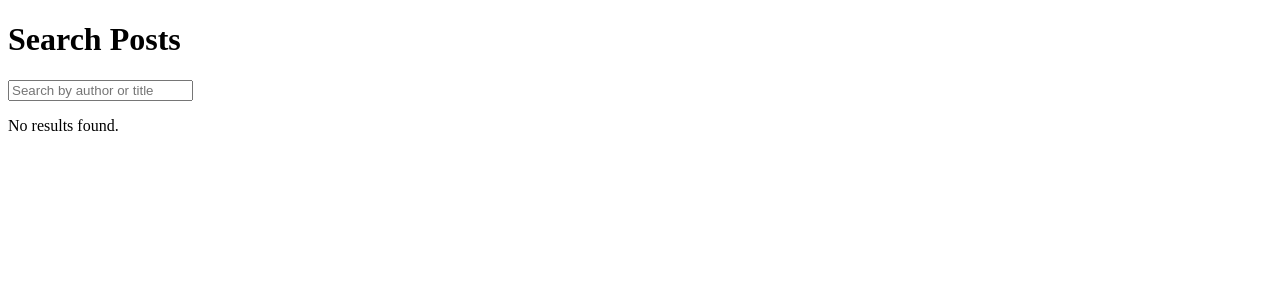
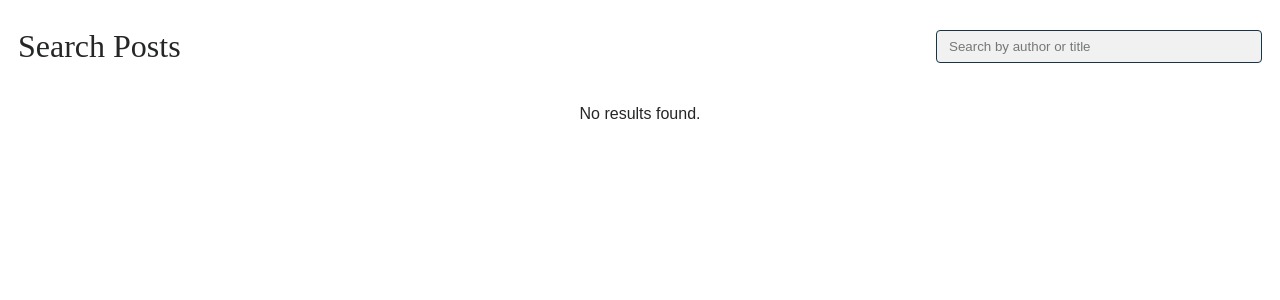
Before and after one commit to u24569624/IMY210-A3, a Nuxt app in the folder blog/: page /search in a window 1280 px wide. Shown: the top 300 px of the page. Built offline with nearby package versions, Linux system fonts and the light colour scheme.

Commit message:
Added changes to the general CSS again

```diff
--- a/blog/components/PostCard.vue
+++ b/blog/components/PostCard.vue
@@ -1,17 +1,4 @@
-<!-- blog/components/PostCard.vue -->
-<!-- Chloe [Your Surname], u24569624 -->
-<template>
-  <div v-if="post && post.documentId" class="post-card">
-    <h2>{{ post.title }}</h2>
-    <p><strong>Author:</strong> {{ post.author }}</p>
-    <p>{{ post.Snippet }}</p>
-    <nuxt-link :to="`/posts/${post.documentId}`">Read More</nuxt-link>
-  </div>
-  <div v-else class="post-card">
-    <p>Post data unavailable</p>
-  </div>
-</template>
-
+<!-- Chloe Kruger, u24569624 -->
 <script>
 export default {
   props: {
@@ -23,3 +10,79 @@ export default {
   },
 };
 </script>
+
+<template>
+  <div v-if="post && post.documentId" class="post-card">
+    <h2>{{ post.title }}</h2>
+    <p id="author">Author: {{ post.author }}</p>
+    <p>{{ post.Snippet }}</p>
+    <nuxt-link :to="`/posts/${post.documentId}`">Read More</nuxt-link>
+  </div>
+  <div v-else class="post-card">
+    <p>Post data unavailable</p>
+  </div>
+</template>
+
+<style scoped>
+p {
+  font-family: "Source Sans 3", sans-serif;
+  font-optical-sizing: auto;
+  font-weight: 100;
+  font-style: normal;
+  color: #252627;
+  margin: 0.5em 0;
+}
+
+h2 {
+  font-family: "Bitter", serif;
+  font-optical-sizing: auto;
+  font-weight: 300;
+  font-style: normal;
+  font-size: 180%;
+  margin: 0.5%;
+  color: #252627;
+}
+
+#author{
+  color: #8f8f8f;
+}
+
+.post-card {
+  background-color: #e9e9e9;
+  border: 1px solid #1834467b;
+  border-radius: 8px;
+  margin: 1%;
+  width: 90%;
+  min-height: 200px;
+  padding: 1%;
+  box-shadow: 0 2px 8px rgba(37, 38, 39, 0.1);
+  transition: transform 0.2s ease, box-shadow 0.2s ease;
+  display: flex;
+  flex-direction: column;
+  justify-content: space-between;
+  align-items: baseline;
+}
+
+.post-card:hover {
+  transform: translateY(-4px);
+  box-shadow: 0 4px 12px rgba(37, 38, 39, 0.15);
+}
+
+.post-card a {
+  color: #ffffff;
+  background-color: #8D6B94;
+  text-decoration: none;
+  font-family: "Source Sans 3", sans-serif;
+  font-weight: 400;
+  padding: 0.5em 1em;
+  display: inline-block;
+  width: 10%;
+  border-radius: 4px;
+  transition: background-color 0.2s ease, color 0.2s ease;
+}
+
+.post-card a:hover {
+  background-color: #8D6B94;
+  color: #F1F1F1;
+}
+</style>
--- a/blog/nuxt.config.js
+++ b/blog/nuxt.config.js
@@ -1,3 +1,4 @@
+//Chloe Kruger u24569624
 export default {
   // Global page headers: https://go.nuxtjs.dev/config-head
   head: {
--- a/blog/pages/index.vue
+++ b/blog/pages/index.vue
@@ -52,7 +52,7 @@ export default {
       </div>
     </div>
 
-    <div v-if="posts.length">
+    <div v-if="posts.length" id="i-cards">
       <PostCard
         v-for="post in posts"
         :key="post.id"
@@ -66,25 +66,64 @@ export default {
 </template>
 
 <style scoped>
-h1{
-  margin:10px 0px;
+h1 {
+  margin: 10px 0;
   font-weight: 500;
   font-size: 200%;
+  color: #252627;
 }
 
-.top-bar{
+.top-bar {
   display: flex;
   flex-direction: row;
   justify-content: space-between;
   align-items: center;
+  padding: 10px;
 }
 
-.drop{
-  margin:5px;
+.drop {
+  margin: 5px;
 }
 
-select{
-  height:40%;
-  width: 30%;
+label {
+  font-family: "Source Sans 3", sans-serif;
+  font-weight: 400;
+  color: #252627;
+  margin-right: 8px;
+}
+
+select {
+  height: 30px;
+  width: 150px;
+  font-family: "Source Sans 3", sans-serif;
+  color: #252627;
+  background-color: #F1F1F1;
+  border: 1px solid #183446;
+  border-radius: 4px;
+  padding: 5px;
+  transition: border-color 0.2s ease;
+}
+
+select:focus {
+  outline: none;
+  border-color: #8D6B94;
+}
+
+#i-cards {
+  display: flex;
+  flex-direction: column;
+  flex-wrap: wrap;
+  justify-content: center;
+  align-content: center;
+}
+
+p {
+  font-family: "Source Sans 3", sans-serif;
+  font-optical-sizing: auto;
+  font-weight: 300;
+  font-style: normal;
+  color: #252627;
+  text-align: center;
+  margin: 20px 0;
 }
 </style>
--- a/blog/pages/posts/_id.vue
+++ b/blog/pages/posts/_id.vue
@@ -1,18 +1,5 @@
-<!-- blog/pages/posts/_id.vue -->
-<!-- Chloe [Your Surname], u24569624 -->
-<template>
-  <div class="post-content">
-    <h1 v-if="post">{{ post.title }}</h1>
-    <h1 v-else-if="!error">Loading...</h1>
-    <h1 v-else>Post Not Found</h1>
-    <p v-if="post"><strong>Author:</strong> {{ post.author }}</p>
-    <p v-if="post"><strong>Category:</strong> {{ post.Category }}</p>
-    <div v-if="post" v-html="renderedContent"></div>
-    <p v-if="error">{{ error }}</p>
-  </div>
-</template>
-
-<script>
+<!-- Chloe Kruger, u24569624 -->
+ <script>
 import { marked } from 'marked';
 
 export default {
@@ -61,3 +48,57 @@ export default {
   },
 };
 </script>
+
+<template>
+  <div class="post-content">
+    <h1 v-if="post">{{ post.title }}</h1>
+    <h1 v-else-if="!error">Loading...</h1>
+    <h1 v-else>Post Not Found</h1>
+    <p v-if="post"><strong>Author:</strong> {{ post.author }}</p>
+    <p v-if="post"><strong>Category:</strong> {{ post.Category }}</p>
+    <div v-if="post" v-html="renderedContent"></div>
+    <p v-if="error">{{ error }}</p>
+  </div>
+</template>
+
+<style scoped>
+.post-content {
+  background-color: #F1F1F1;
+  padding: 20px;
+  margin: 10px;
+  border: 1px solid #183446;
+  box-shadow: 0 2px 8px rgba(37, 38, 39, 0.1);
+}
+
+h1 {
+  font-family: "Bitter", serif;
+  font-weight: 500;
+  font-size: 200%;
+  color: #252627;
+  margin: 10px 0;
+}
+
+p {
+  font-family: "Source Sans 3", sans-serif;
+  font-optical-sizing: auto;
+  font-weight: 300;
+  font-style: normal;
+  color: #252627;
+  margin: 10px 0;
+}
+
+strong {
+  font-weight: 500;
+  color: #252627;
+}
+
+.post-content :deep(a) {
+  color: #8D6B94;
+  text-decoration: none;
+  transition: color 0.2s ease;
+}
+
+.post-content :deep(a:hover) {
+  color: #568EA3;
+}
+</style>
--- a/blog/pages/search.vue
+++ b/blog/pages/search.vue
@@ -1,26 +1,5 @@
-<!-- blog/pages/search.vue -->
-<!-- Chloe [Your Surname], u24569624 -->
-<template>
-  <div>
-    <h1>Search Posts</h1>
-    <input
-      v-model="searchQuery"
-      type="text"
-      placeholder="Search by author or title"
-      @input="searchPosts"
-    />
-    <div v-if="posts.length">
-      <PostCard
-        v-for="post in posts"
-        :key="post.id"
-        :post="post"
-      />
-    </div>
-    <p v-else>No results found.</p>
-  </div>
-</template>
-
-<script>
+<!-- Chloe Kruger, u24569624 -->
+ <script>
 import PostCard from '~/components/PostCard.vue';
 
 export default {
@@ -53,3 +32,79 @@ export default {
   },
 };
 </script>
+
+<template>
+  <div>
+    <div id="top">
+      <h1>Search Posts</h1>
+
+      <input
+        v-model="searchQuery"
+        type="text"
+        placeholder="Search by author or title"
+        @input="searchPosts"
+      />
+    </div>
+
+    <div v-if="posts.length">
+      <PostCard
+        v-for="post in posts"
+        :key="post.id"
+        :post="post"
+      />
+    </div>
+
+    <p v-else>No results found.</p>
+
+  </div>
+</template>
+
+<style scoped>
+#top{
+  display: flex;
+  flex-direction: row;
+  justify-content: space-between;
+  align-items: center;
+  padding: 10px;
+}
+
+h1 {
+  font-family: "Bitter", serif;
+  font-weight: 500;
+  font-size: 200%;
+  color: #252627;
+  margin: 10px 0;
+}
+
+input {
+  font-family: "Source Sans 3", sans-serif;
+  font-weight: 300;
+  color: #252627;
+  background-color: #F1F1F1;
+  border: 1px solid #183446;
+  border-radius: 4px;
+  padding: 8px 12px;
+  width: 300px;
+  margin: 10px 0;
+  transition: border-color 0.2s ease;
+}
+
+input:focus {
+  outline: none;
+  border-color: #8D6B94;
+}
+
+input::placeholder {
+  color: rgba(37, 38, 39, 0.6);
+}
+
+p {
+  font-family: "Source Sans 3", sans-serif;
+  font-optical-sizing: auto;
+  font-weight: 300;
+  font-style: normal;
+  color: #252627;
+  text-align: center;
+  margin: 20px 0;
+}
+</style>
```
